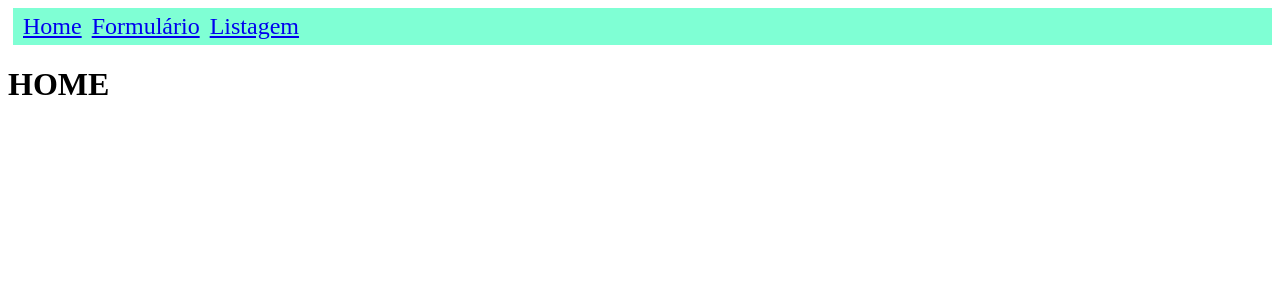
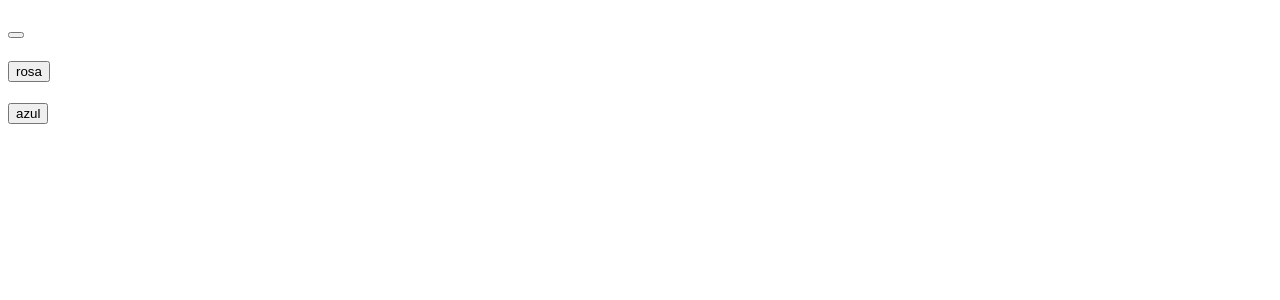
Before and after one commit to igorSoares7/react-js, a React (Vite) app in the folder app-react/: page / in a window 1280 px wide. Shown: the top 300 px of the page. Built offline with nearby package versions, Linux system fonts and the light colour scheme.

Commit message:
Exemplo aula 06

```diff
--- a/app-react/src/App.scss
+++ b/app-react/src/App.scss
@@ -0,0 +1,7 @@
+.azul {
+    background-color: aqua;
+}
+
+.rosa{
+    background-color: pink;
+}
--- a/app-react/src/App.tsx
+++ b/app-react/src/App.tsx
@@ -1,23 +1,24 @@
-import { BrowserRouter, Routes, Route } from "react-router-dom";
-import MenuCustom from "./Components/Menu/Menu.styled"
-import "./App.scss"
+import React, {useState} from "react"
+// import "./App.scss"
+import "./Pages/Home"
+// import Teste from "./Components/Teste"
+import StyledTeste from "./Components/Teste/Teste.styled"
+
 
 const App = () => {
 
+  const [cor, setCor] = useState("")
+
+
   return (
     <>
-      <BrowserRouter>
-        <MenuCustom />
-        <Routes>
-          <Route path="/" element={<h1>HOME</h1>} />
-          <Route path="/formulario" element={<h1>FORMULARIO</h1>} />
-          <Route path="/listagem" element={<h1>LISTAGEM</h1>} />
-
-        </Routes>
-
-      </BrowserRouter>
+    <StyledTeste label={cor} className={cor}/>
+      <StyledTeste labelBotao="rosa"  onClick={() => setCor('rosa')}/>
+      <StyledTeste labelBotao='azul' onClick={() => setCor('azul')}/>
     </>
   )
 }
 
+
+
 export default App
--- a/app-react/src/Components/Menu/index.tsx
+++ b/app-react/src/Components/Menu/index.tsx
@@ -8,8 +8,8 @@
         <div className={className}>
         <nav>
             <a href="#">Home</a>
-            <a href="#">Formulário</a>
-            <a href="#">Listagem</a>
+            <a href="/formulario">Formulário</a>
+            <a href="/listagem">Listagem</a>
         </nav>
         </div>
 
--- a/app-react/src/Components/Teste/Teste.styled.ts
+++ b/app-react/src/Components/Teste/Teste.styled.ts
@@ -0,0 +1,22 @@
+import styled from "styled-components"
+import Teste from "."
+
+
+
+
+const StyledTeste = styled(Teste)`
+
+&.rosa{
+
+    background-color: pink;
+}
+
+&.azul {
+    background-color: blue;
+}
+
+
+
+`
+
+export default StyledTeste
--- a/app-react/src/Components/Teste/index.tsx
+++ b/app-react/src/Components/Teste/index.tsx
@@ -1,15 +1,20 @@
 interface Caixas {
-    azul:string,
-    vermelho?:string,
-    preto?:string
+    label?: string,
+    className?: string,
+    onClick?: React.MouseEventHandler<HTMLButtonElement>,
+    labelBotao?: string
+
 }
 
-const Teste = ({azul, vermelho, preto}:Caixas) => {
+const Teste = ({ label, className, onClick, labelBotao }: Caixas) => {
     return (
         <>
-        <div>{azul}</div>
-        <div>{vermelho}</div>
-        <div>{preto}</div>
+            <h1 className={className}>
+                {label}
+            </h1>
+
+            <button onClick={onClick} className={className}>{labelBotao}</button>
+
         </>
     )
 }
```
